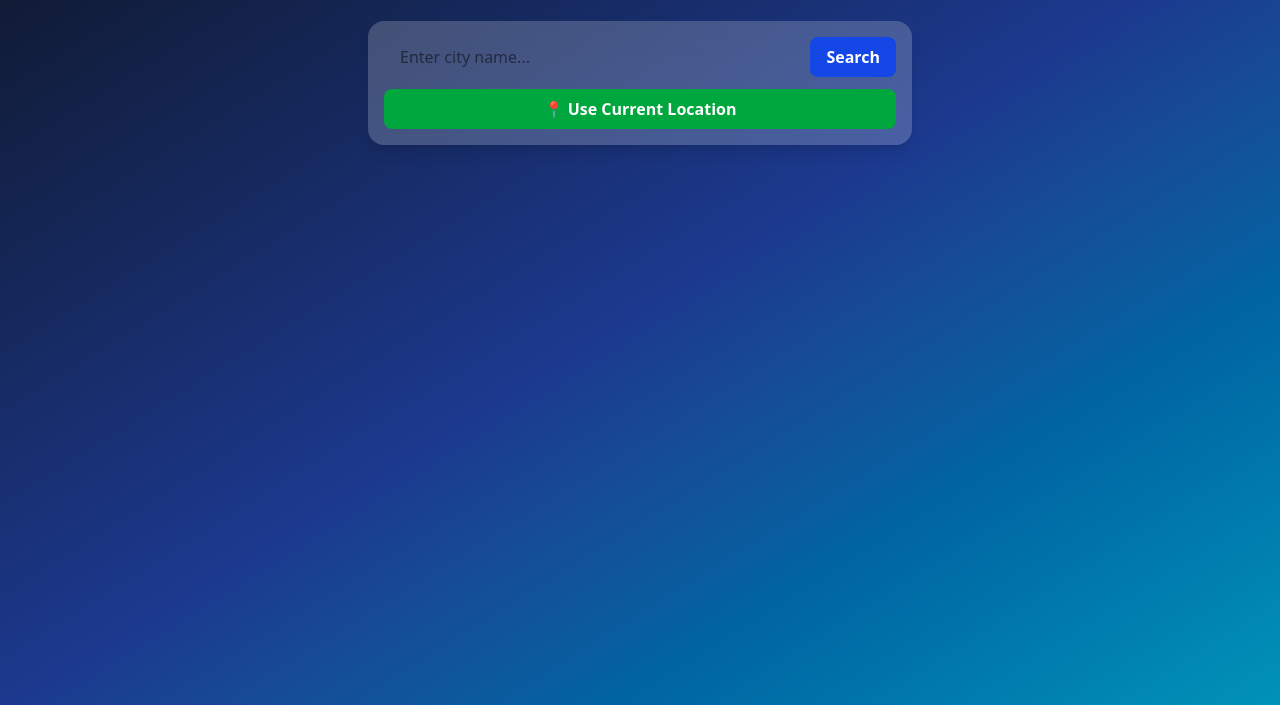
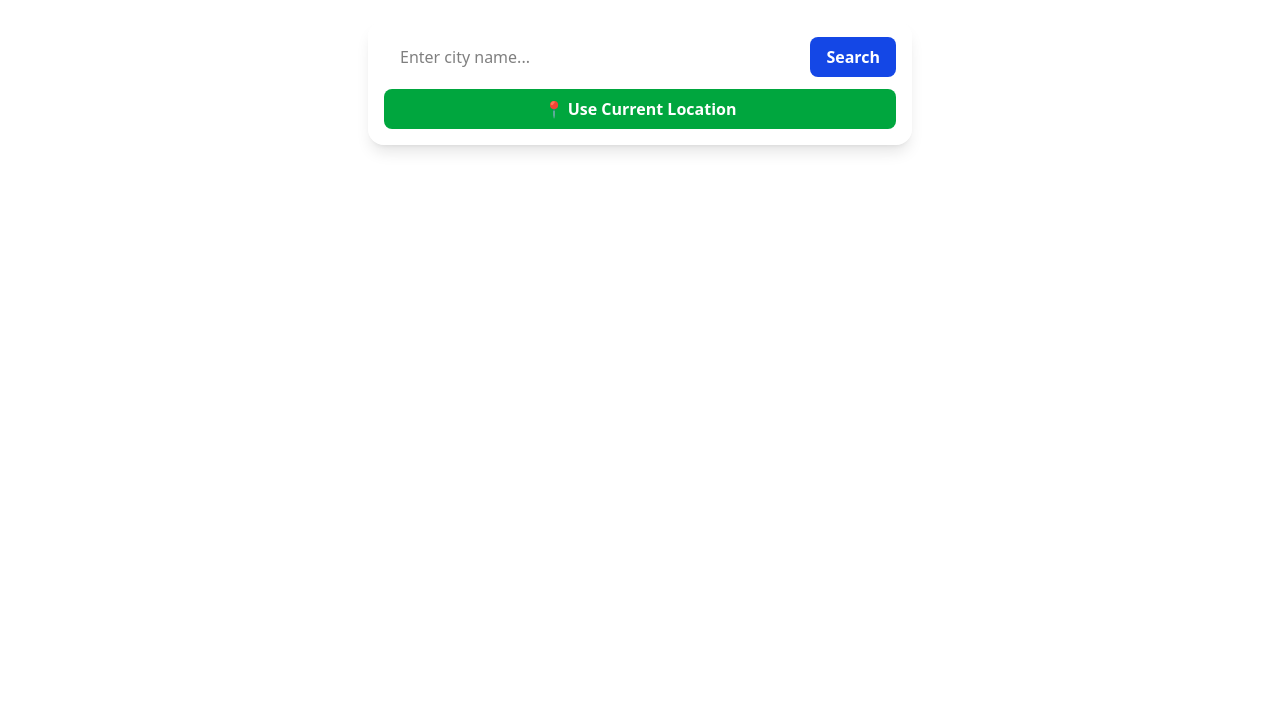
Before and after one commit to Avisek14/weather-forecast-web, a website: page index.html in a window 1280 px wide. Shown: the part 95-800 px from the top of the page. Drawn offline with Linux system fonts and the light colour scheme.

```diff
--- a/index.html
+++ b/index.html
@@ -9,7 +9,7 @@
     <link rel="stylesheet" href="./src/custom.css">
 </head>
 
-<body class="min-h-screen bg-gradient-to-br from-slate-900 via-blue-900 to-cyan-600 text-white"></body>
+<body class="min-h-screen bg-linear-to-br from-slate-900 via-blue-900 to-cyan-600 text-white"></body>
 
   <!-- Header -->
   <header class="text-center py-6">
```
